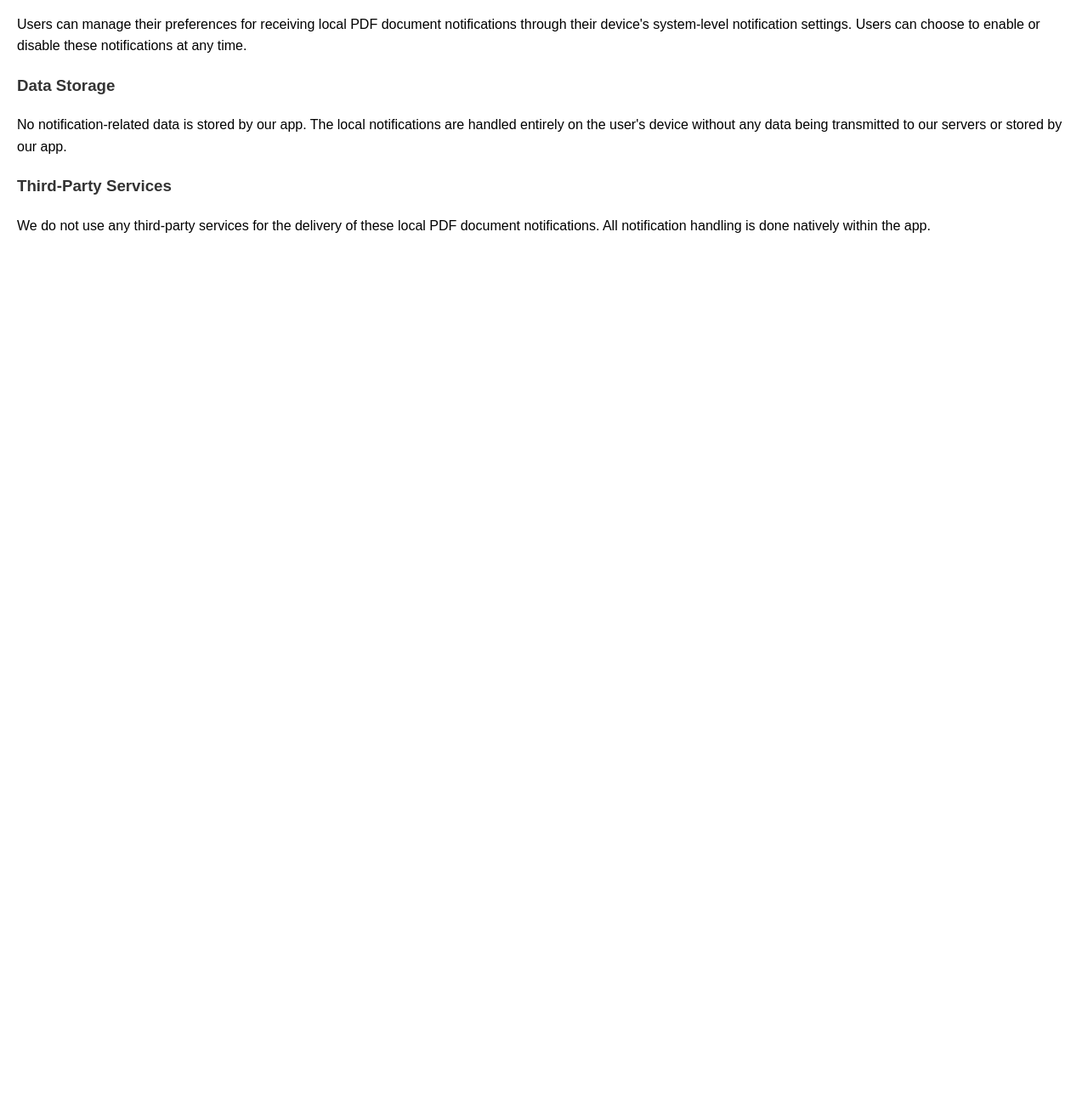
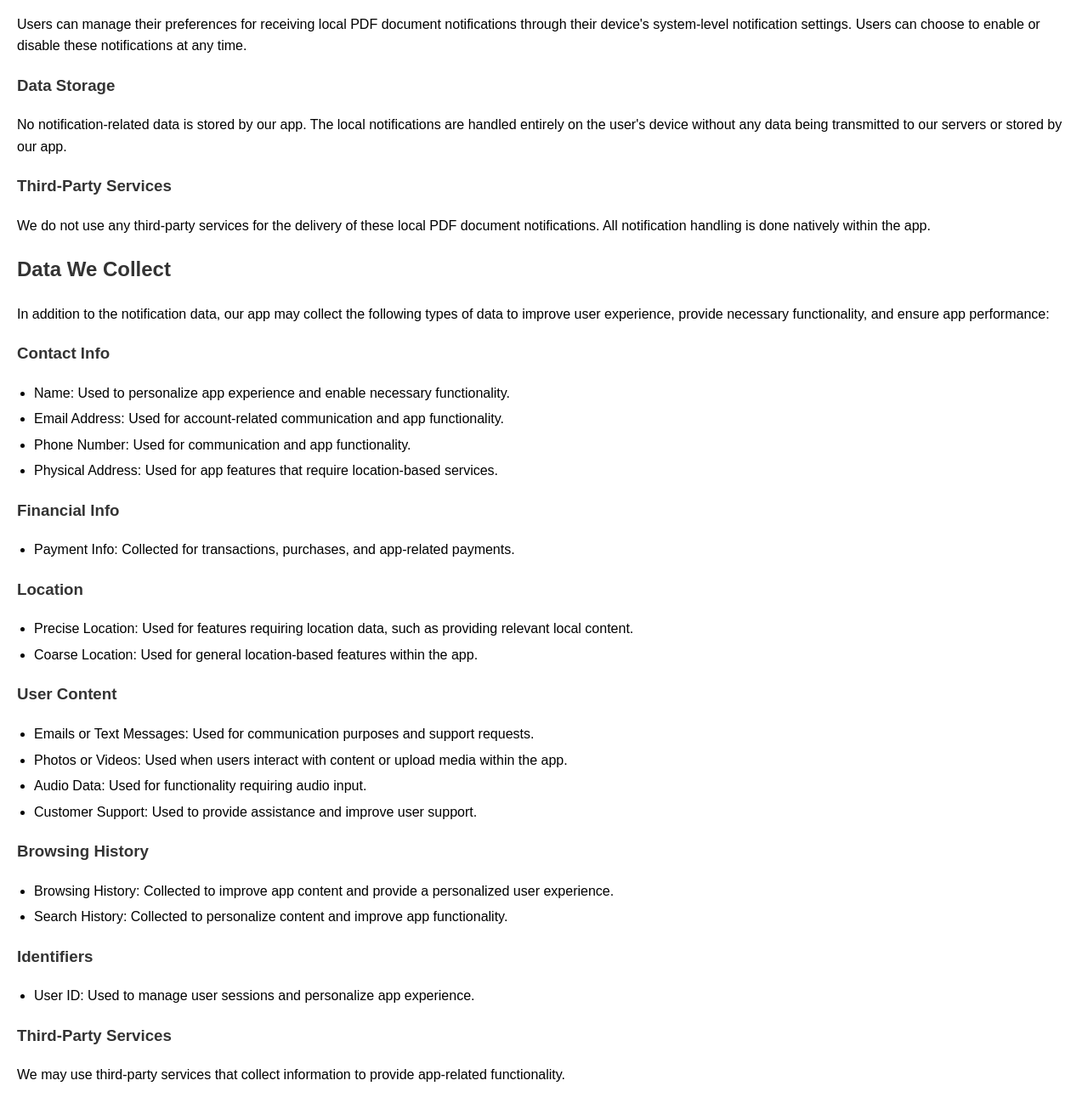
Before and after one commit to RizwanAtNvest/Sbi_simba_privacy_policy, a plain HTML site: page index.html in a window 1280 px wide. Shown: the part 627-1925 px from the top of the page at 85% size. Before the commit the page ends 926 px from the top, so only its background shows below. Drawn offline with Linux system fonts and the light colour scheme.

Commit message:
Update index.html

```diff
--- a/index.html
+++ b/index.html
@@ -29,7 +29,7 @@
 </head>
 <body>
   <h1>SBI Simba Privacy Policy</h1>
-  <p>This privacy policy explains how we handle information related to [app feature that uses notifications]...</p>
+  <p>This privacy policy explains how we handle information related to [app feature that uses notifications] and other user data collected through the app.</p>
 
   <h2>Local PDF Document Notifications</h2>
 
@@ -54,5 +54,51 @@
 
   <h3>Third-Party Services</h3>
   <p>We do not use any third-party services for the delivery of these local PDF document notifications. All notification handling is done natively within the app.</p>
+
+  <h2>Data We Collect</h2>
+
+  <p>In addition to the notification data, our app may collect the following types of data to improve user experience, provide necessary functionality, and ensure app performance:</p>
+
+  <h3>Contact Info</h3>
+  <ul>
+    <li>Name: Used to personalize app experience and enable necessary functionality.</li>
+    <li>Email Address: Used for account-related communication and app functionality.</li>
+    <li>Phone Number: Used for communication and app functionality.</li>
+    <li>Physical Address: Used for app features that require location-based services.</li>
+  </ul>
+
+  <h3>Financial Info</h3>
+  <ul>
+    <li>Payment Info: Collected for transactions, purchases, and app-related payments.</li>
+  </ul>
+
+  <h3>Location</h3>
+  <ul>
+    <li>Precise Location: Used for features requiring location data, such as providing relevant local content.</li>
+    <li>Coarse Location: Used for general location-based features within the app.</li>
+  </ul>
+
+  <h3>User Content</h3>
+  <ul>
+    <li>Emails or Text Messages: Used for communication purposes and support requests.</li>
+    <li>Photos or Videos: Used when users interact with content or upload media within the app.</li>
+    <li>Audio Data: Used for functionality requiring audio input.</li>
+    <li>Customer Support: Used to provide assistance and improve user support.</li>
+  </ul>
+
+  <h3>Browsing History</h3>
+  <ul>
+    <li>Browsing History: Collected to improve app content and provide a personalized user experience.</li>
+    <li>Search History: Collected to personalize content and improve app functionality.</li>
+  </ul>
+
+  <h3>Identifiers</h3>
+  <ul>
+    <li>User ID: Used to manage user sessions and personalize app experience.</li>
+  </ul>
+
+  <h3>Third-Party Services</h3>
+  <p>We may use third-party services that collect information to provide app-related functionality.</p>
+
 </body>
 </html>
```
